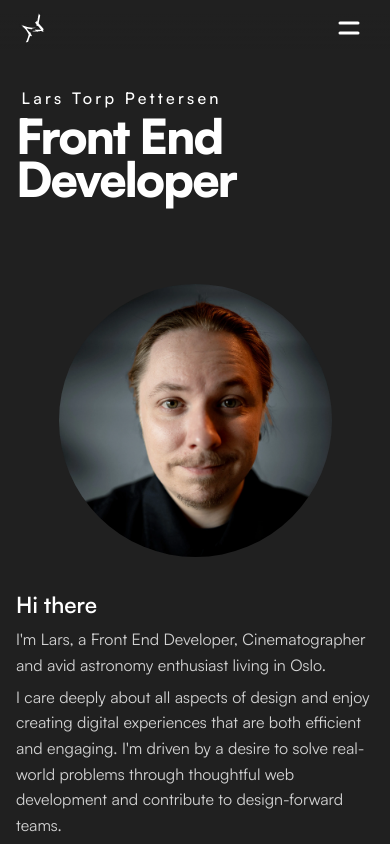
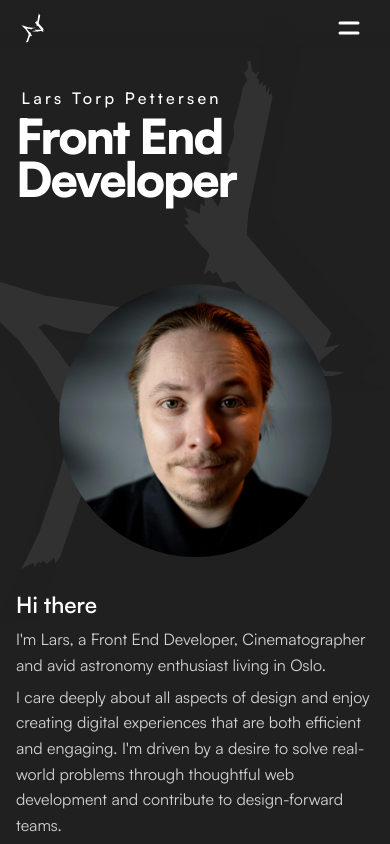
Before and after one commit to larstp/Portfolio, a React (Vite) app: page / in a window 390 px wide. Shown: the top 844 px of the page. Built offline with nearby package versions, Linux system fonts and the light colour scheme.

Commit message:
FINALLY managed to get the background animation working.
Its ported over from the old portfolio, with minor tweaks to get it working in typescript. Needed several youtube videos to get the pointermove to work

```diff
--- /dev/null
+++ b/src/components/AnimatedBackground.module.css
@@ -0,0 +1,43 @@
+.container {
+  position: fixed;
+  inset: 0;
+  z-index: 0;
+  overflow: hidden;
+  pointer-events: none;
+}
+
+.layer {
+  position: absolute;
+  top: 0;
+  right: 0;
+  width: min(1000px, 100vw);
+  height: 100%;
+  background-position: top right;
+  background-repeat: no-repeat;
+  background-size: contain;
+  opacity: 0.1;
+  will-change: transform;
+}
+
+.bottom {
+  z-index: 1;
+  background-image: url("/icons/echo-logo-bottom.svg");
+}
+
+.top {
+  z-index: 2;
+  background-image: url("/icons/echo-logo-top.svg");
+}
+
+@media (max-width: 700px) {
+  .layer {
+    width: 125vw;
+    opacity: 0.08;
+  }
+}
+
+@media (prefers-reduced-motion: reduce) {
+  .layer {
+    will-change: auto;
+  }
+}
--- a/src/components/AnimatedBackground.tsx
+++ b/src/components/AnimatedBackground.tsx
@@ -1,5 +1,61 @@
+import { useEffect, useRef } from "react";
+import styles from "./AnimatedBackground.module.css";
+
 function AnimatedBackground() {
-  return <div className="animated-background" aria-hidden="true" />;
+  const bottomLayer = useRef<HTMLDivElement>(null);
+  const topLayer = useRef<HTMLDivElement>(null);
+
+  useEffect(() => {
+    if (window.matchMedia("(prefers-reduced-motion: reduce)").matches) {
+      return;
+    }
+
+    let frame: number | null = null;
+    let pointerX = 0;
+    let pointerY = 0;
+
+    function updateLayers() {
+      frame = null;
+      const x = (pointerX / window.innerWidth - 0.5) * 2;
+      const y = (pointerY / window.innerHeight - 0.5) * 2;
+
+      bottomLayer.current?.style.setProperty(
+        "transform",
+        `translate(${x * 4}px, ${y * 4}px)`,
+      );
+      topLayer.current?.style.setProperty(
+        "transform",
+        `translate(${x * 7}px, ${y * 7}px)`,
+      );
+    }
+
+    function handlePointerMove(event: PointerEvent) {
+      pointerX = event.clientX;
+      pointerY = event.clientY;
+
+      if (frame === null) {
+        frame = window.requestAnimationFrame(updateLayers);
+      }
+    }
+
+    window.addEventListener("pointermove", handlePointerMove, {
+      passive: true,
+    });
+
+    return () => {
+      window.removeEventListener("pointermove", handlePointerMove);
+      if (frame !== null) {
+        window.cancelAnimationFrame(frame);
+      }
+    };
+  }, []);
+
+  return (
+    <div className={styles.container} aria-hidden="true">
+      <div className={`${styles.layer} ${styles.bottom}`} ref={bottomLayer} />
+      <div className={`${styles.layer} ${styles.top}`} ref={topLayer} />
+    </div>
+  );
 }
 
 export default AnimatedBackground;
--- a/src/pages/Home/Home.tsx
+++ b/src/pages/Home/Home.tsx
@@ -1,4 +1,5 @@
 import ContactSection from "../../components/ContactSection";
+import AnimatedBackground from "../../components/AnimatedBackground";
 import FeaturedProjects from "../../components/FeaturedProjects";
 import Hero from "../../components/Hero";
 import SkillsSection from "../../components/SkillsSection";
@@ -8,6 +9,7 @@ import styles from "./Home.module.css";
 function Home() {
   return (
     <>
+      <AnimatedBackground />
       <ScrollIndicator />
       <main className={styles.page}>
         <Hero />
```
